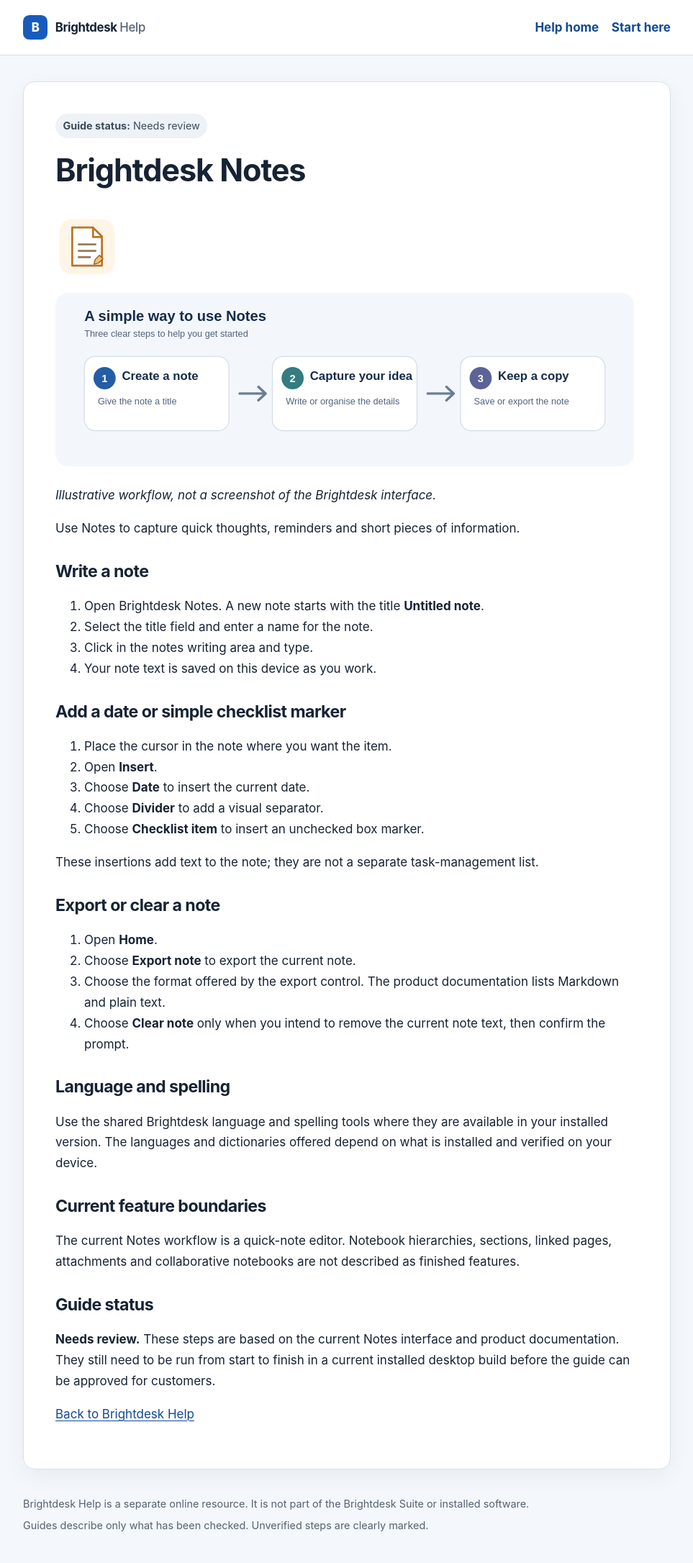
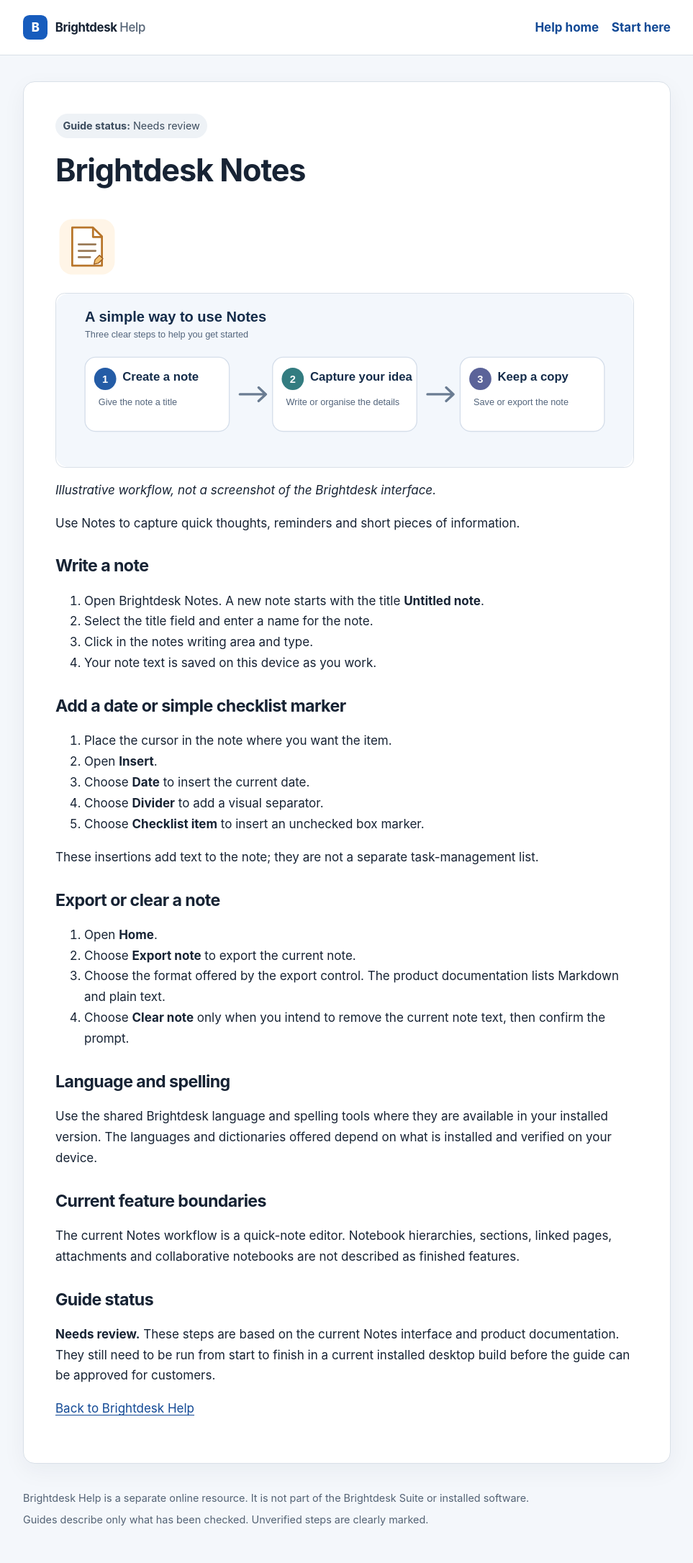
Before and after one commit to conz20/Brightdesk-Wiki, a Jekyll site: the page built from docs/products/notes.md, in a window 1280 px wide. Shown: the whole page at 72% size, without its empty margins (158-1121 px from the left). Built offline with Jekyll 4.4.1, drawn with Linux system fonts in a browser that asks for light colours.

Commit message:
Style product workflow illustrations for Help pages

```diff
--- a/docs/assets/css/site.css
+++ b/docs/assets/css/site.css
@@ -122,6 +122,15 @@ a:focus-visible {
 .content-card code { padding: 0.12rem 0.3rem; background: #eef2f6; border-radius: 0.25rem; }
 .content-card pre { overflow-x: auto; padding: 1rem; background: #eef2f6; border-radius: 0.5rem; }
 .content-card pre code { padding: 0; background: transparent; }
+.product-workflow-diagram {
+  display: block;
+  width: 100%;
+  height: auto;
+  margin: 1.25rem 0 0.5rem;
+  border: 1px solid var(--line);
+  border-radius: 0.8rem;
+}
+
 .product-guide-icon {
   display: block;
   width: 5.5rem;
```
